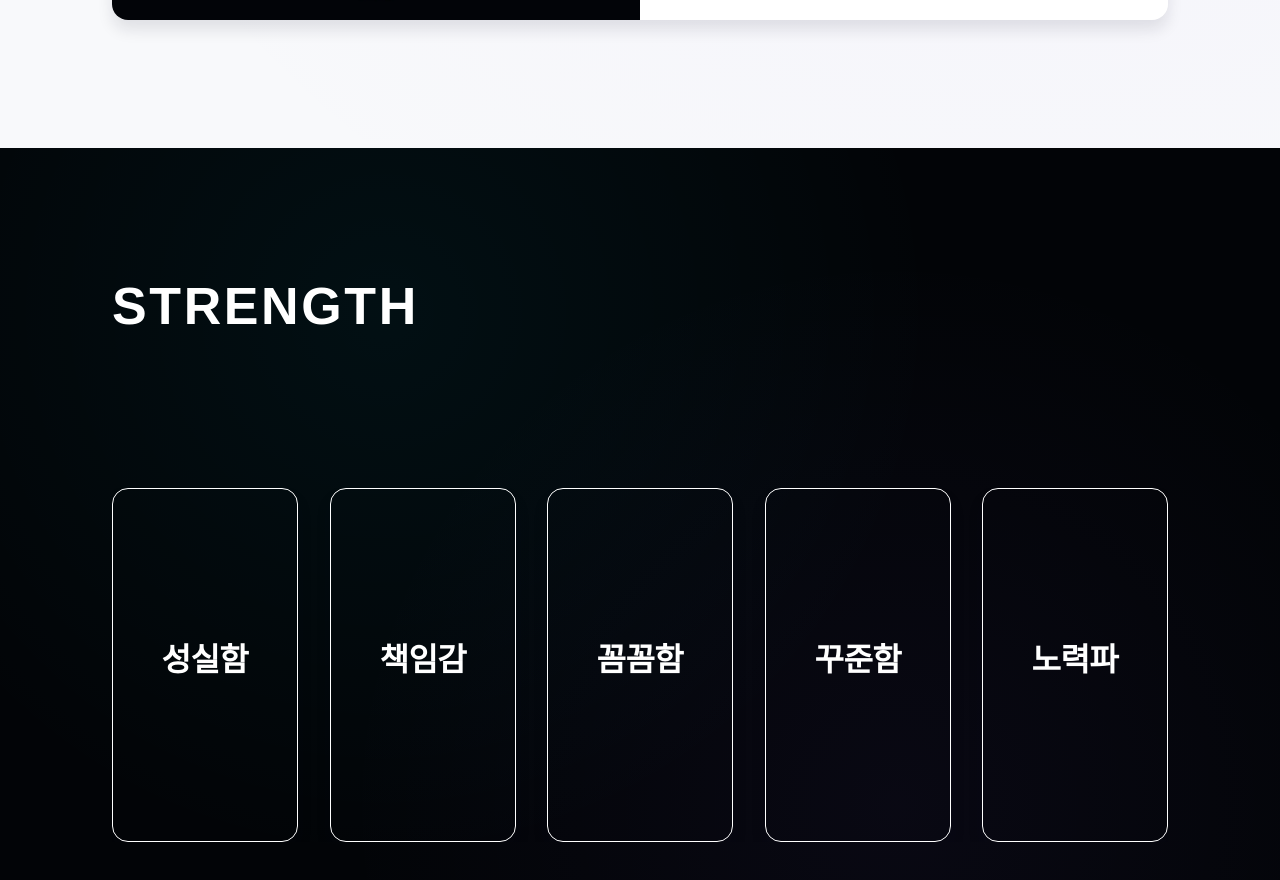
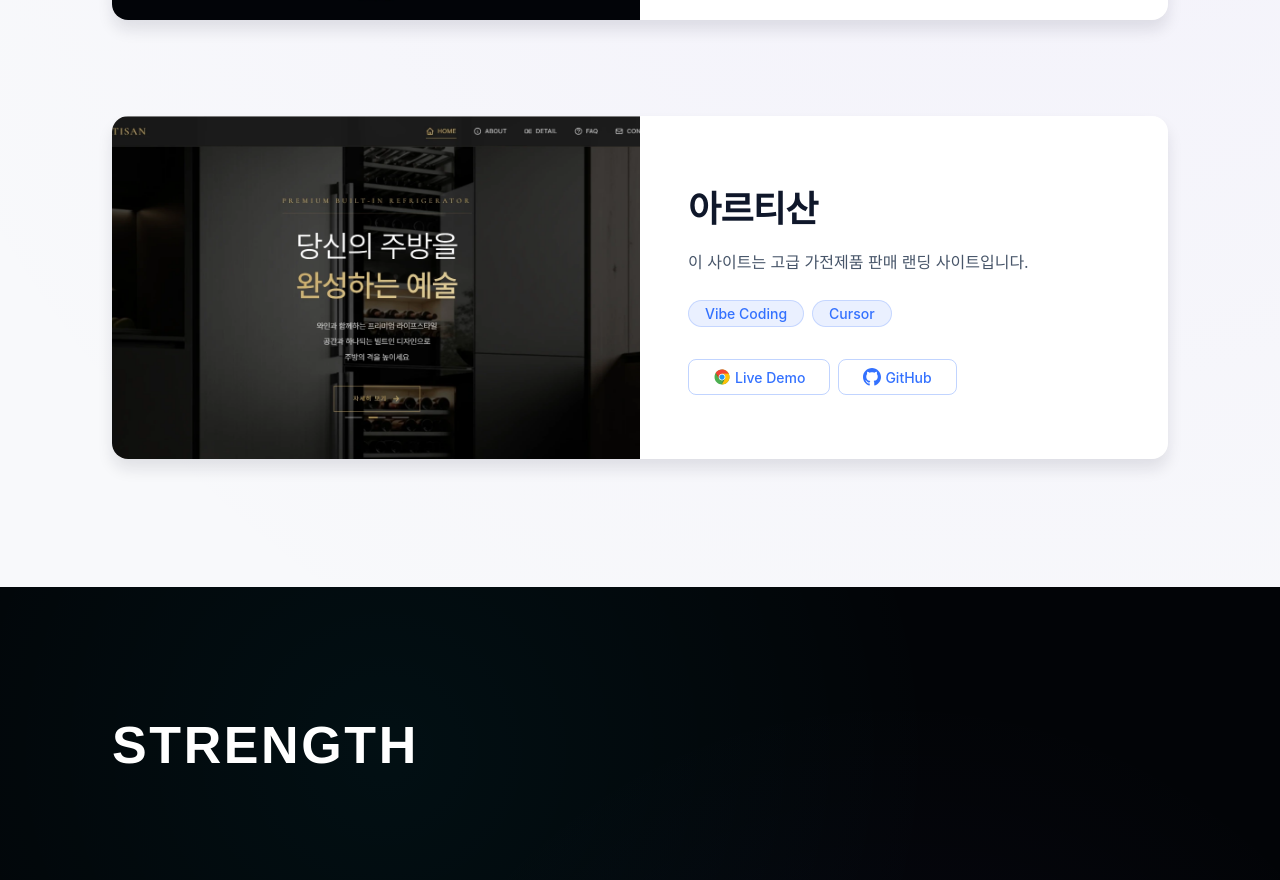
Before and after one commit to Bikyoung/Portfolio_Site, a React (Vite) app: page / in a window 1280 px wide. Shown: the part 4766-5646 px from the top of the page. Built offline with nearby package versions, Linux system fonts and the light colour scheme; a web font is replaced by a local one.

Commit message:
add artisan-proj

```diff
--- a/src/sections/Project/ProjectSection.tsx
+++ b/src/sections/Project/ProjectSection.tsx
@@ -4,6 +4,7 @@ import genTeraBioImage from '@assets/images/GenTeraBio.webp'
 import anyoneTelecomImage from '@assets/images/anyone_telecom.webp'
 import choiceIslandImage from '@assets/images/choice_island.webp'
 import portfolioSiteImage from '@assets/images/portfolio_site.webp'
+import artisanImage from '@assets/images/artisan.webp'
 
 /**
  * Project Section - 프로젝트 영역
@@ -18,7 +19,7 @@ const ProjectSection = () => {
       description: '쿠팡 라이브의 서비스 정체성과 강점을 시각화하고 사용자 맞춤형 구조와 인터랙티브 UI를 개선한 리뉴얼 프로젝트입니다.',
       tags: ['Vanilla JS', 'Bootstrap', 'SCSS', 'GSAP', 'Swiper'],
       githubUrl: 'https://github.com/Bikyoung/Coupang_Live',
-      liveUrl: 'https://bk-coupang-live.netlify.app/',
+      liveUrl: 'https://bk-coupanglive.netlify.app/',
       figmaUrl: 'https://buly.kr/NlK6nj',
     },
     {
@@ -54,6 +55,14 @@ const ProjectSection = () => {
       tags: ['Vibe Coding', 'Cursor'],
       githubUrl: 'https://github.com/Bikyoung/Portfolio_Site',
       liveUrl: 'https://bk-portfolio-site.netlify.app/',
+    },
+    {
+      id: 6,
+      title: '아르티산',
+      description: '이 사이트는 고급 가전제품 판매 랜딩 사이트입니다.',
+      tags: ['Vibe Coding', 'Cursor'],
+      githubUrl: 'https://github.com/Bikyoung/Artisan',
+      liveUrl: 'https://app.netlify.com/projects/bk-artisan/overview',
     },
   ]
 
@@ -100,6 +109,12 @@ const ProjectSection = () => {
                     ) : project.id === 5 ? (
                       <img
                         src={portfolioSiteImage}
+                        alt={project.title}
+                        className={styles.projectImg}
+                      />
+                    ) : project.id === 6 ? (
+                      <img
+                        src={artisanImage}
                         alt={project.title}
                         className={styles.projectImg}
                       />
```
Also changed, not shown: src/assets/images/artisan.webp (added).
